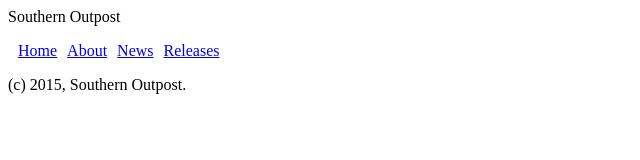
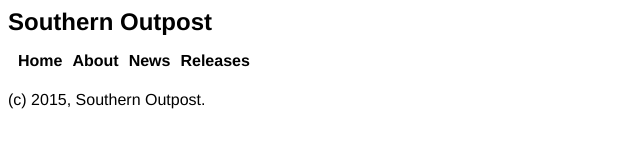
Before and after one commit to pwacher/southernoutpost, a plain HTML site: page index.html in a window 1280 px wide. Shown: the whole page, without its empty margins (0-640 px from the left). Drawn offline with Linux system fonts and the light colour scheme.

Commit message:
Add a bunch of styles
Added hover states, font styles

```diff
--- a/styles.css
+++ b/styles.css
@@ -3,6 +3,8 @@
  -moz-box-sizing: border-box; /* Firexfox */
  -webkit-box-sizing: border-box; /* Safari/Chrome/iOS/Android */
  box-sizing: border-box; /* IE */
+
+ font-family: helvetica;
 }
 
 /* Clear fix hack */
@@ -19,6 +21,22 @@
 	clear: both;
 }
 
+header {
+	font-size: x-large;
+	font-weight: bold;
+}
+
+a {
+	text-decoration: none;
+	color: #000000;
+	padding: 0 0 3 0px;
+	font-weight: bold;
+}
+
+a:hover {
+	border-bottom: 1px solid #000;
+}
+
 ul {
 	list-style: none;
 	overflow: hidden;
@@ -27,6 +45,7 @@ ul {
 
 li {
 	float: left;
+	padding-bottom: 5px;
 	padding-right: 10px;
 
 }
```
